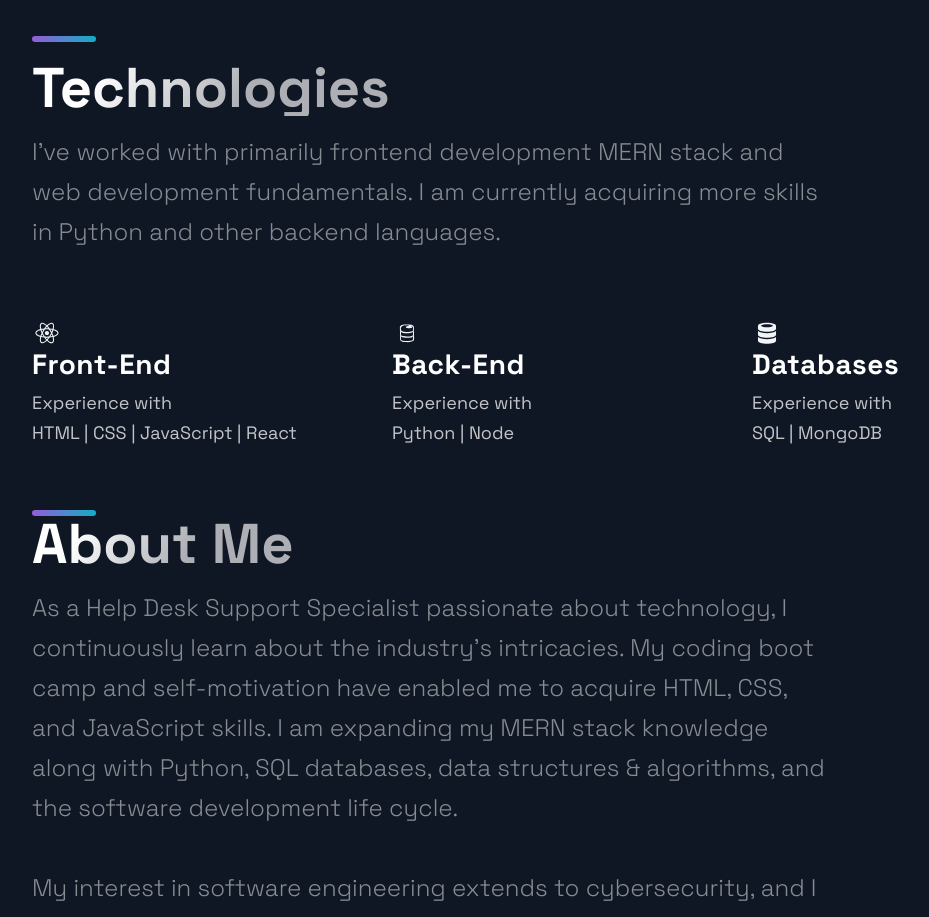
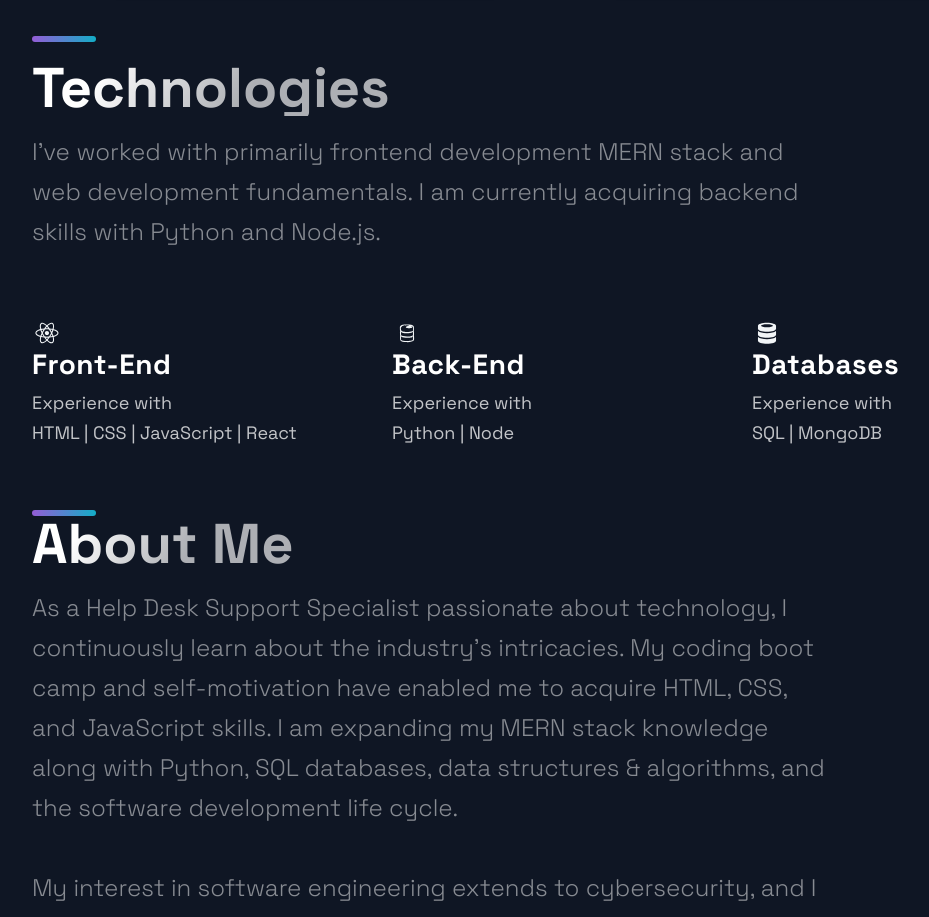
Before and after one commit to shay90210/new-portfolio-dev, a Next.js app: page / in a window 1280 px wide. Shown: the part 2000-2917 px from the top of the page, without its empty margins (88-1017 px from the left). Built offline with nearby package versions, Linux system fonts and the light colour scheme.

Commit message:
updated technologies.js

```diff
--- a/src/components/Technologies/Technologies.js
+++ b/src/components/Technologies/Technologies.js
@@ -9,7 +9,7 @@ const Technologies = () => (
     <br />
     <SectionTitle>Technologies</SectionTitle>
     <SectionText>
-      I've worked with primarily frontend development MERN stack and web development fundamentals. I am currently acquiring more skills in Python and other backend languages.
+      I've worked with primarily frontend development MERN stack and web development fundamentals. I am currently acquiring backend skills with Python and Node.js.
     </SectionText>
     <List>
       <ListItem>
```
